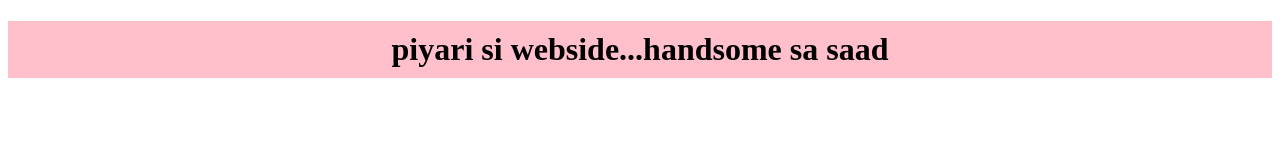
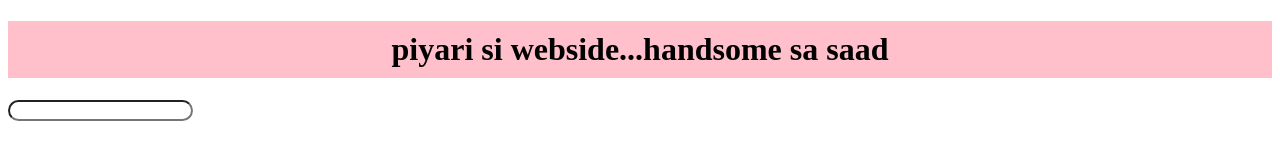
Before and after one commit to ucdexpert/areeba, a plain HTML site: page index.html in a window 1280 px wide. Drawn offline with Linux system fonts and the light colour scheme.

Commit message:
dubara thak

```diff
--- a/index.html
+++ b/index.html
@@ -8,5 +8,6 @@
 </head>
 <body>
 <h1>piyari si webside...handsome sa saad</h1>
+<input type="text" name="" id="aaa">
 </body>
 </html>
--- a/style.css
+++ b/style.css
@@ -4,3 +4,9 @@ h1{
     padding: 10px;
 
 }
+#aaa{
+    color: red;
+    border-radius:20px ;
+
+
+}
```
